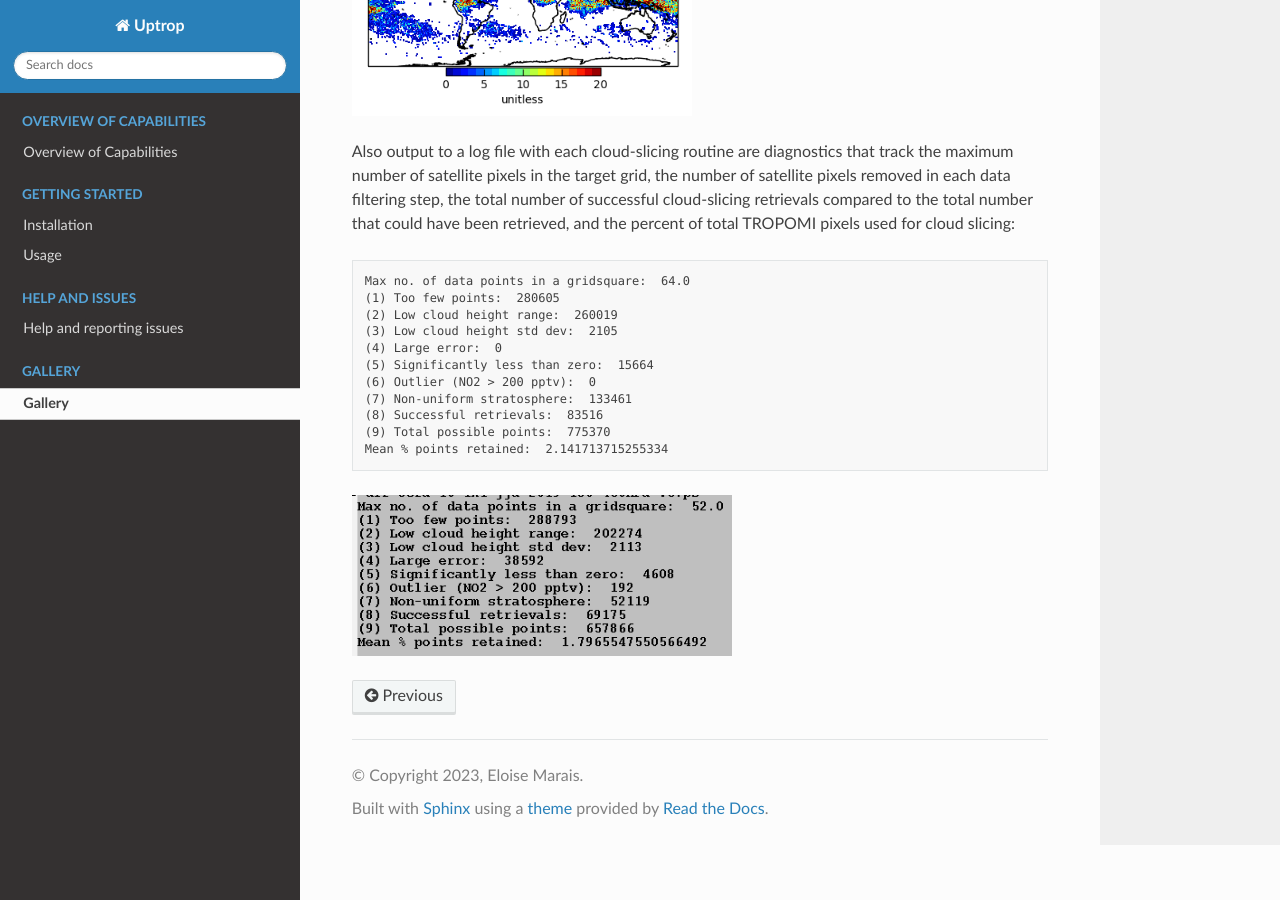
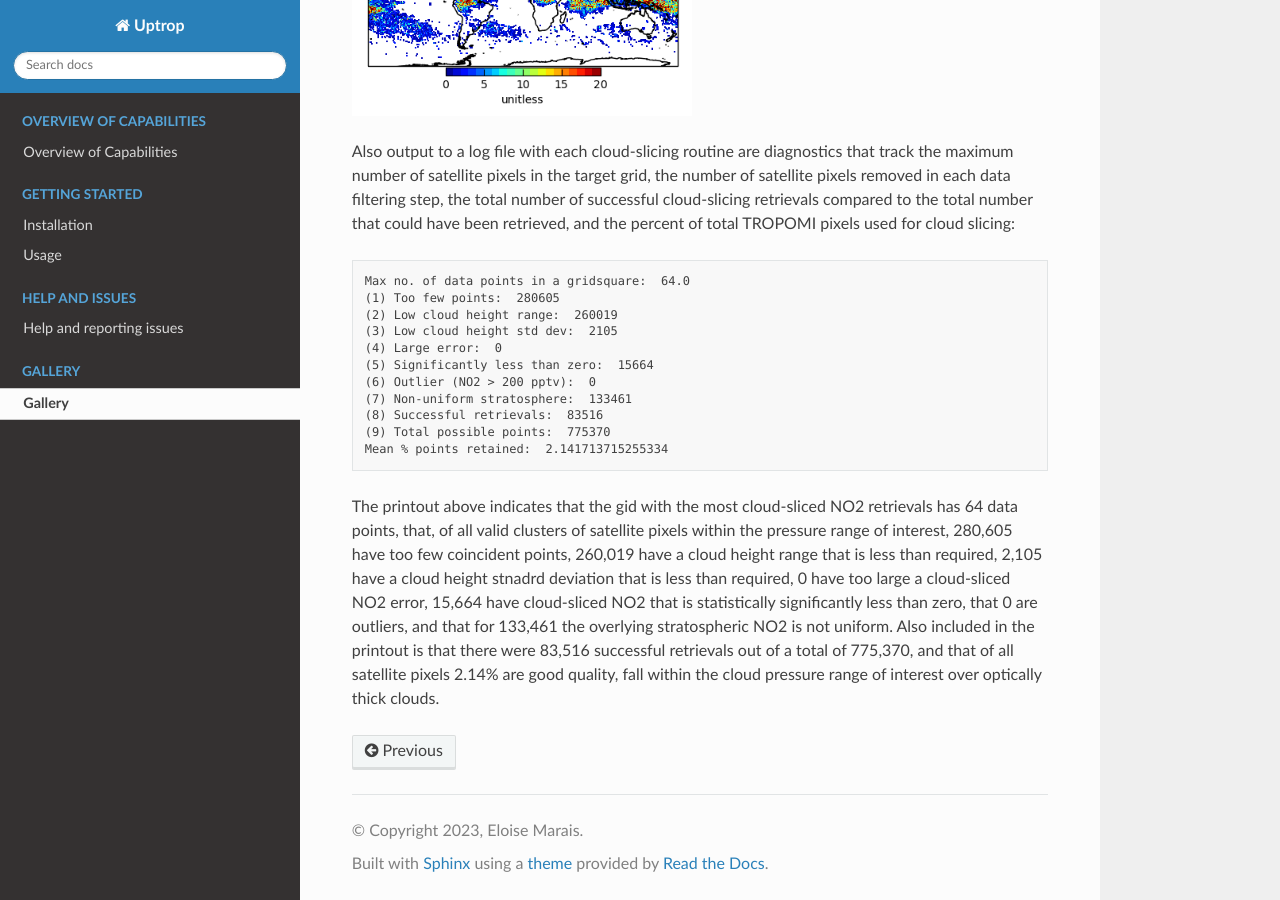
Before and after one commit to eamarais/erc-uptrop, a Sphinx documentation site: the page built from docs/source/Gallery.rst, in a window 1280 px wide and 900 px high, scrolled down 931 px. Built offline with Sphinx 7.4.7 and the Read the Docs theme 2.0.0, drawn with Linux system fonts in a browser that asks for light colours.

Commit message:
Update Gallery.rst

```diff
--- a/docs/source/Gallery.rst
+++ b/docs/source/Gallery.rst
@@ -28,7 +28,11 @@ Also output to a log file with each cloud-slicing routine are diagnostics that t
   (9) Total possible points:  775370
   Mean % points retained:  2.141713715255334
 
-.. figure:: images/uptrop-logfile-output.png
-  :class: with-border
-  :width: 380
-  :alt: Sample of end of cloud-slicing log file
+The printout above indicates that the gid with the most cloud-sliced NO2 retrievals has 64 data points,
+that, of all valid clusters of satellite pixels within the pressure range of interest, 280,605 have too few coincident
+points, 260,019 have a cloud height range that is less than required, 2,105 have a cloud height stnadrd deviation
+that is less than required, 0 have too large a cloud-sliced NO2 error, 15,664 have cloud-sliced NO2 that is
+statistically significantly less than zero, that 0 are outliers, and that for 133,461 the overlying stratospheric
+NO2 is not uniform. Also included in the printout is that there were 83,516 successful retrievals out of a total of
+775,370, and that of all satellite pixels 2.14% are good quality, fall within the cloud pressure range of interest over
+optically thick clouds.
```
